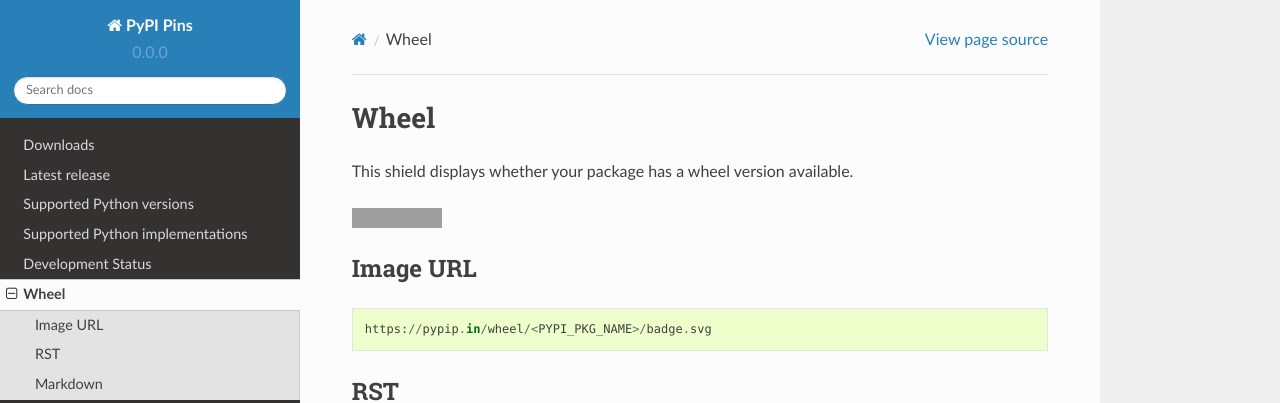
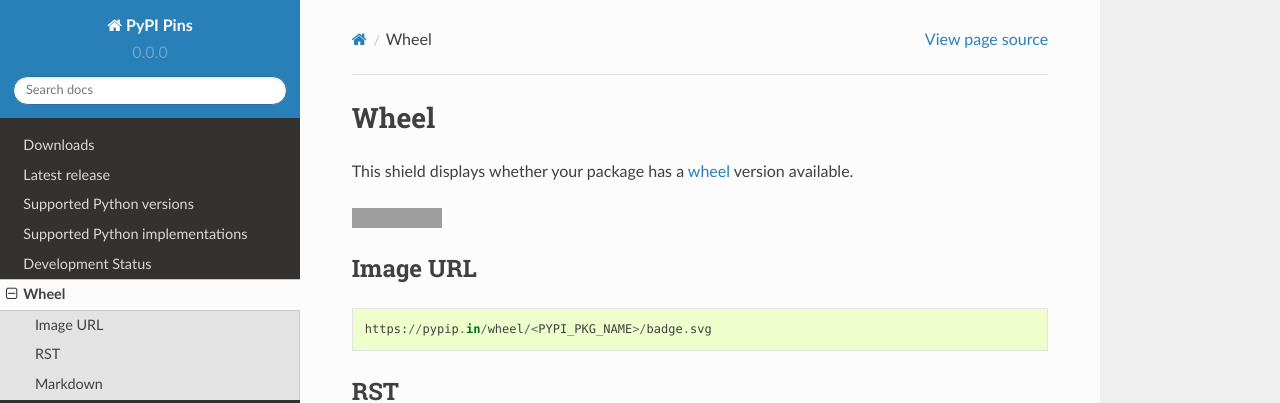
Before and after one commit to badges/pypipins, a Sphinx documentation site: the page built from docs/source/wheel.rst, in a window 1280 px wide. Shown: the top 403 px of the page. Built offline with Sphinx 7.4.7 and the Read the Docs theme 2.0.0, drawn with Linux system fonts in a browser that asks for light colours; part of the change alters nothing that is shown; grey boxes are pictures that could not be loaded.

```diff
--- a/docs/source/wheel.rst
+++ b/docs/source/wheel.rst
@@ -2,7 +2,9 @@
 Wheel
 =====
 
-This shield displays whether your package has a wheel version available.
+This shield displays whether your package has a wheel_ version available.
+
+.. _wheel: http://pythonwheels.com/
 
 .. image:: https://pypip.in/wheel/blackhole/badge.svg?style=flat
     :target: https://pypi.python.org/pypi/blackhole/
```
